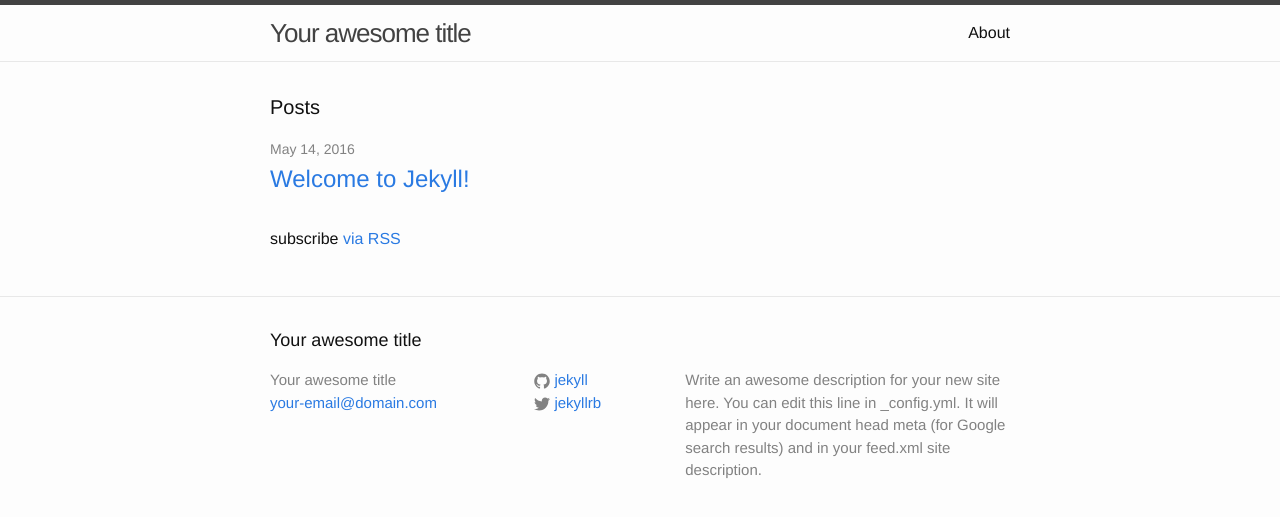
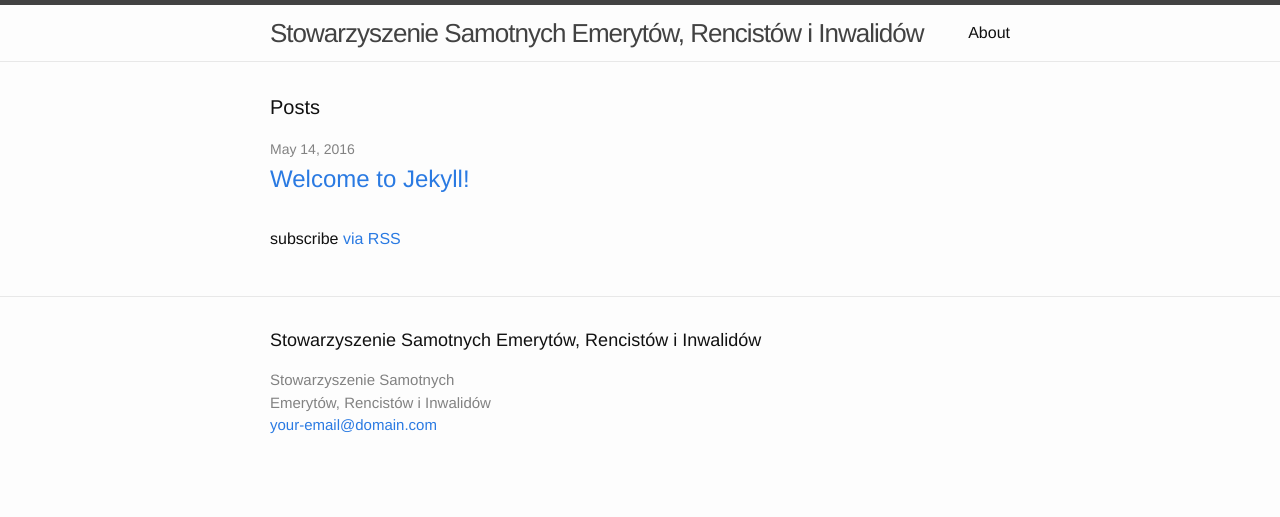
Before and after one commit to paweltar/stowarzyszenie, a Jekyll site: the page built from index.html, in a window 1280 px wide. Shown: the top 517 px of the page. Built offline with Jekyll 4.4.1, drawn with Linux system fonts in a browser that asks for light colours.

```diff
--- /dev/null
+++ b/Gemfile
@@ -0,0 +1,4 @@
+# A sample Gemfile
+source "https://rubygems.org"
+
+gem 'octopress-autoprefixer'
--- a/_config.yml
+++ b/_config.yml
@@ -6,16 +6,14 @@
 # 'jekyll serve'. If you change this file, please restart the server process.
 
 # Site settings
-title: Your awesome title
+title: Stowarzyszenie Samotnych Emerytów, Rencistów i Inwalidów
 email: your-email@domain.com
-description: > # this means to ignore newlines until "baseurl:"
-  Write an awesome description for your new site here. You can edit this
-  line in _config.yml. It will appear in your document head meta (for
-  Google search results) and in your feed.xml site description.
+description: > # Strona Stowarzyszenia prowadzącego Dom Pomocy w Wąworkowie pod Opatowem
 baseurl: "" # the subpath of your site, e.g. /blog
-url: "http://yourdomain.com" # the base hostname & protocol for your site
-twitter_username: jekyllrb
-github_username:  jekyll
+url: "http://stowarzyszenie.pubstorm.site/" # the base hostname & protocol for your site
 
 # Build settings
 markdown: kramdown
+
+gems:
+  - octopress-autoprefixer
```
Also changed, not shown: Gemfile.lock (added).
